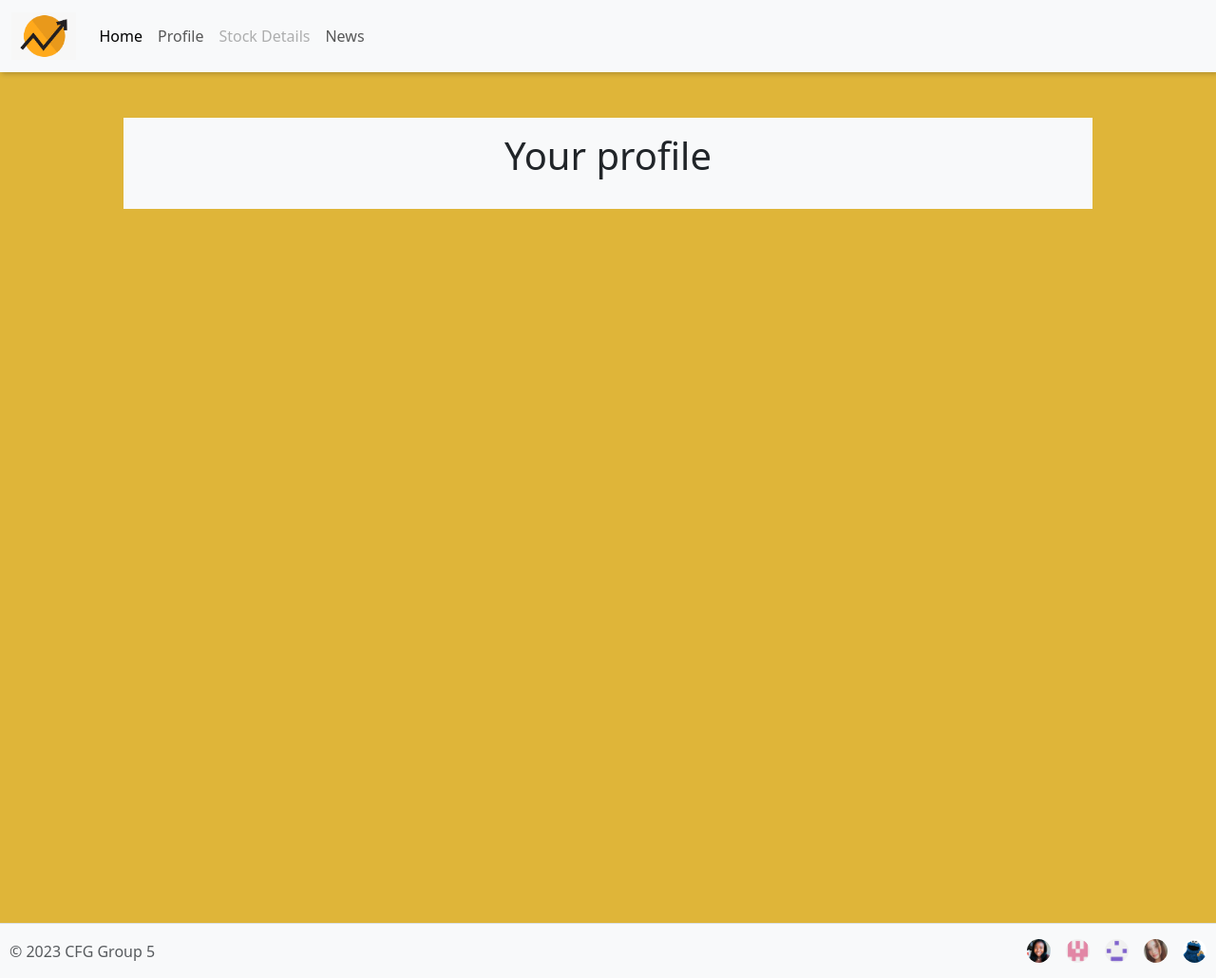
After one commit to Koko-66/stocks-group-5, a Flask app: template src/templates/profile.html in a window 1280 px wide. The commit adds this page. Shown: the whole page at 95% size. Run offline with Flask 3, Linux system fonts and the light colour scheme; the template is opened without the code that fills it, so the values that code supplies are empty; some libraries are stand-ins or nearby versions.

Commit message:
Set up navbar and basics for stock details and profile pages.

```diff
--- /dev/null
+++ b/src/templates/includes/navbar_auth.html
@@ -0,0 +1,24 @@
+<nav class="navbar navbar-expand-lg navbar-light bg-light">
+    <div class="container-fluid">
+      <a class="navbar-brand" href="{{ url_for('profile.manage_profile') }}"><img class="logo" src="{{url_for('static', filename='assets/logo.png')}}" alt="logo"></a>
+      <button class="navbar-toggler" type="button" data-bs-toggle="collapse" data-bs-target="#navbarSupportedContent" aria-controls="navbarSupportedContent" aria-expanded="false" aria-label="Toggle navigation">
+        <span class="navbar-toggler-icon"></span>
+      </button>
+      <div class="collapse navbar-collapse" id="navbarSupportedContent">
+        <ul class="navbar-nav me-auto mb-2 mb-lg-0">
+          <li class="nav-item">
+            <a class="nav-link active" aria-current="page" href="{{ url_for('profile.manage_profile') }}">Home</a>
+          </li>
+          <li class="nav-item">
+            <a class="nav-link" href="{{ url_for('profile.manage_profile') }}">Profile</a>
+          </li>
+          <li class="nav-item">
+            <a class="nav-link disabled" href="#" tabindex="-1" aria-disabled="true">Stock Details</a>
+          </li>
+          <li class="nav-item">
+            <a class="nav-link" href="{{ url_for('stocks_news.get_news') }}">News</a>
+          </li>
+        </ul>
+      </div>
+    </div>
+</nav>
--- /dev/null
+++ b/src/templates/profile.html
@@ -0,0 +1,15 @@
+{% extends "base.html" %}
+{% block navbar %} {% include 'includes/navbar_auth.html' %} {% endblock %}
+{% block content %}
+<div class="full-window">
+    <div class="d-block bg-light text-center  m-5 p-3">
+        <h1>Your profile</h1>
+        <p></p>
+        <div class="">
+            <form method="POST">
+
+            </form>
+        </div>
+    </div>
+</div>
+{% endblock %}
```
Also changed, not shown: src/templates/base.html (+2 -38 lines), src/templates/includes/navbar.html (added, +7 -0 lines), src/templates/stock_details.html (added, +15 -0 lines).
